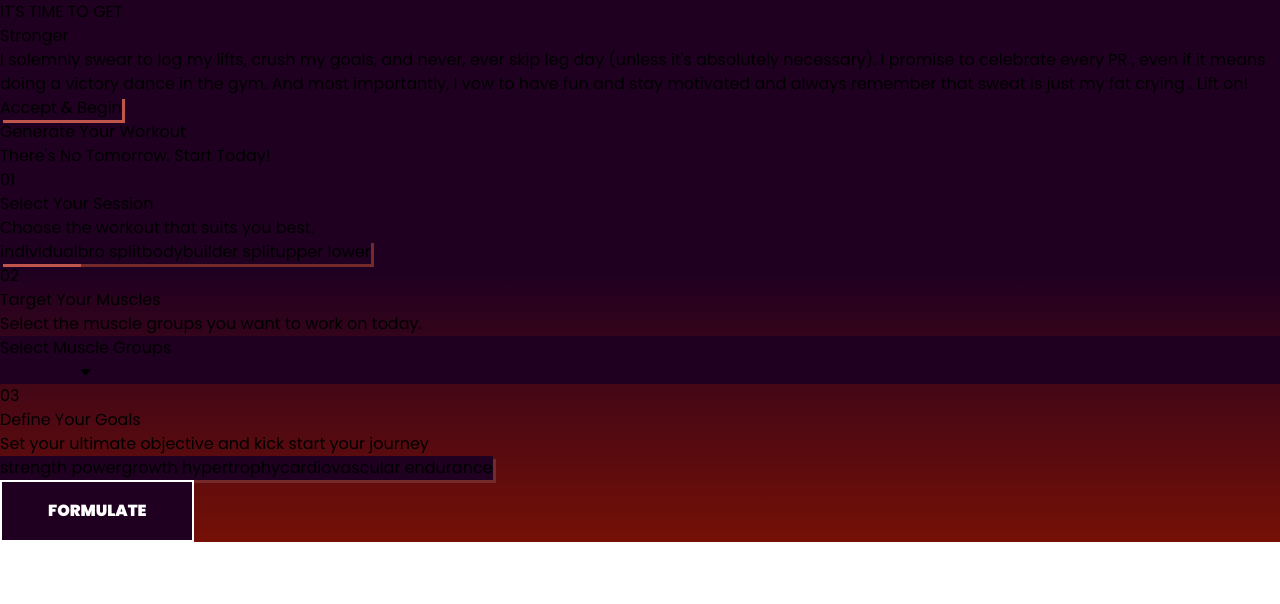
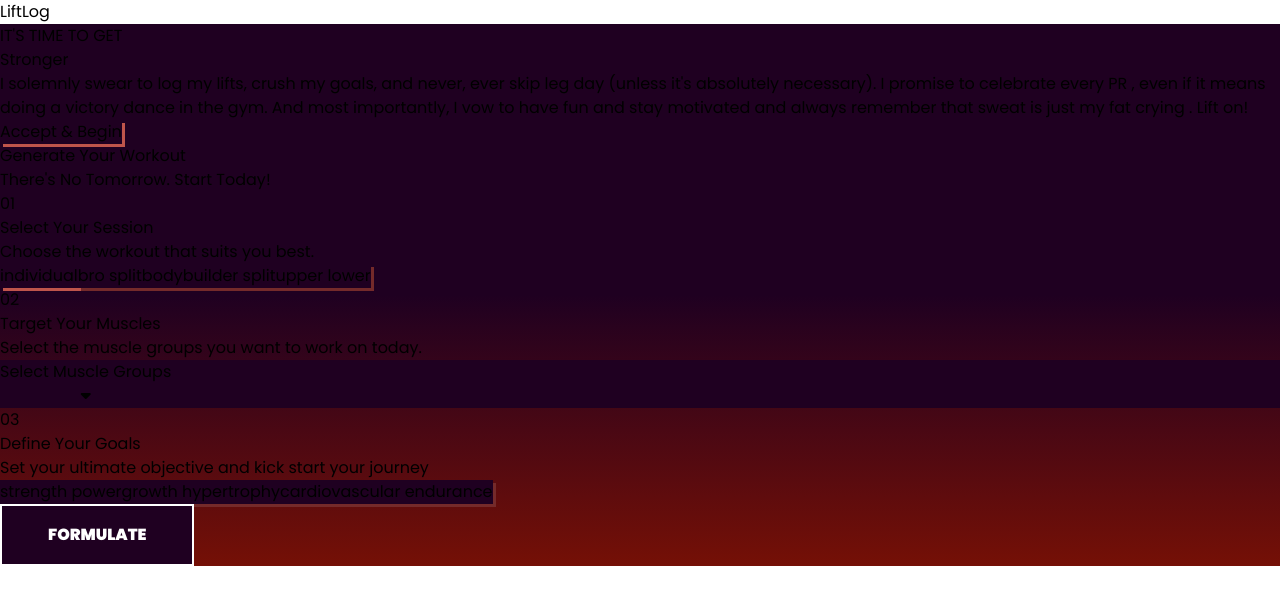
Before and after one commit to shamikaredkar/LiftLog, a React (Vite) app: page / in a window 1280 px wide. Shown: the top 604 px of the page. Built offline with nearby package versions, Linux system fonts and the light colour scheme.

Commit message:
Added a Navbar logo to app

```diff
--- a/src/App.jsx
+++ b/src/App.jsx
@@ -4,6 +4,7 @@ import Generator from "./components/Generator";
 import Workout from "./components/Workout";
 import ErrorModal from "./components/ErrorModal"; // Import ErrorModal
 import { generateWorkout } from "./utils/functions";
+import Navbar from "./components/Navbar";
 
 function App() {
   const [workout, setWorkout] = useState(null);
@@ -30,6 +31,8 @@ function App() {
   }
 
   return (
+    <>
+      <Navbar />
       <main
         style={{
           backgroundImage: "linear-gradient(to bottom, #1F0021 50%, #751006)",
@@ -63,6 +66,7 @@ function App() {
           </div>
         )}
       </main>
+    </>
   );
 }
 
--- /dev/null
+++ b/src/components/Navbar.jsx
@@ -0,0 +1,22 @@
+import React from "react";
+
+export default function Navbar() {
+  return (
+    <header
+      class='flex flex-wrap sm:justify-start sm:flex-nowrap w-full bg-white text-sm py-3'
+      style={{
+        backgroundImage: "#1F0021",
+      }}
+    >
+      <nav class='max-w-[85rem] w-full mx-3 sm:flex sm:items-center sm:justify-between'>
+        <p
+          class='flex-none font-bold text-xl text-black focus:outline-none focus:opacity-80 dark:text-white'
+          href='#'
+          aria-label='Brand'
+        >
+          LiftLog
+        </p>
+      </nav>
+    </header>
+  );
+}
```
Lines whose indentation alone changed are shown as unchanged.
